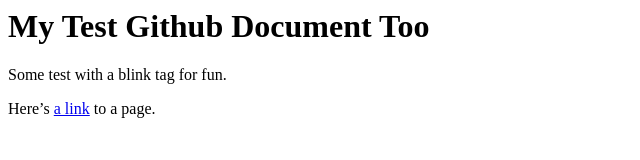
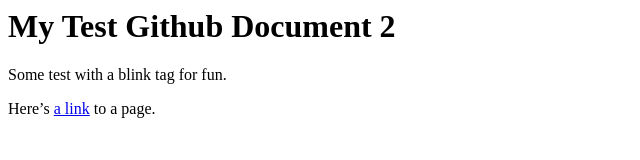
Before and after one commit to alexpinch/dsc-github-workshop, a plain HTML site: page index.html in a window 1280 px wide. Shown: the full height of the page, 0-640 px from the left. Drawn offline with Linux system fonts and the light colour scheme.

Commit message:
Update index.html

```diff
--- a/index.html
+++ b/index.html
@@ -1,5 +1,5 @@
 <html>
-<h1>My Test Github Document Too</h1>
+<h1>My Test Github Document 2</h1>
 <p>Some test with a blink tag for fun.</p>
 <p>Here’s <a href="test.html">a link</a> to a page.</p>
 </html>
```
